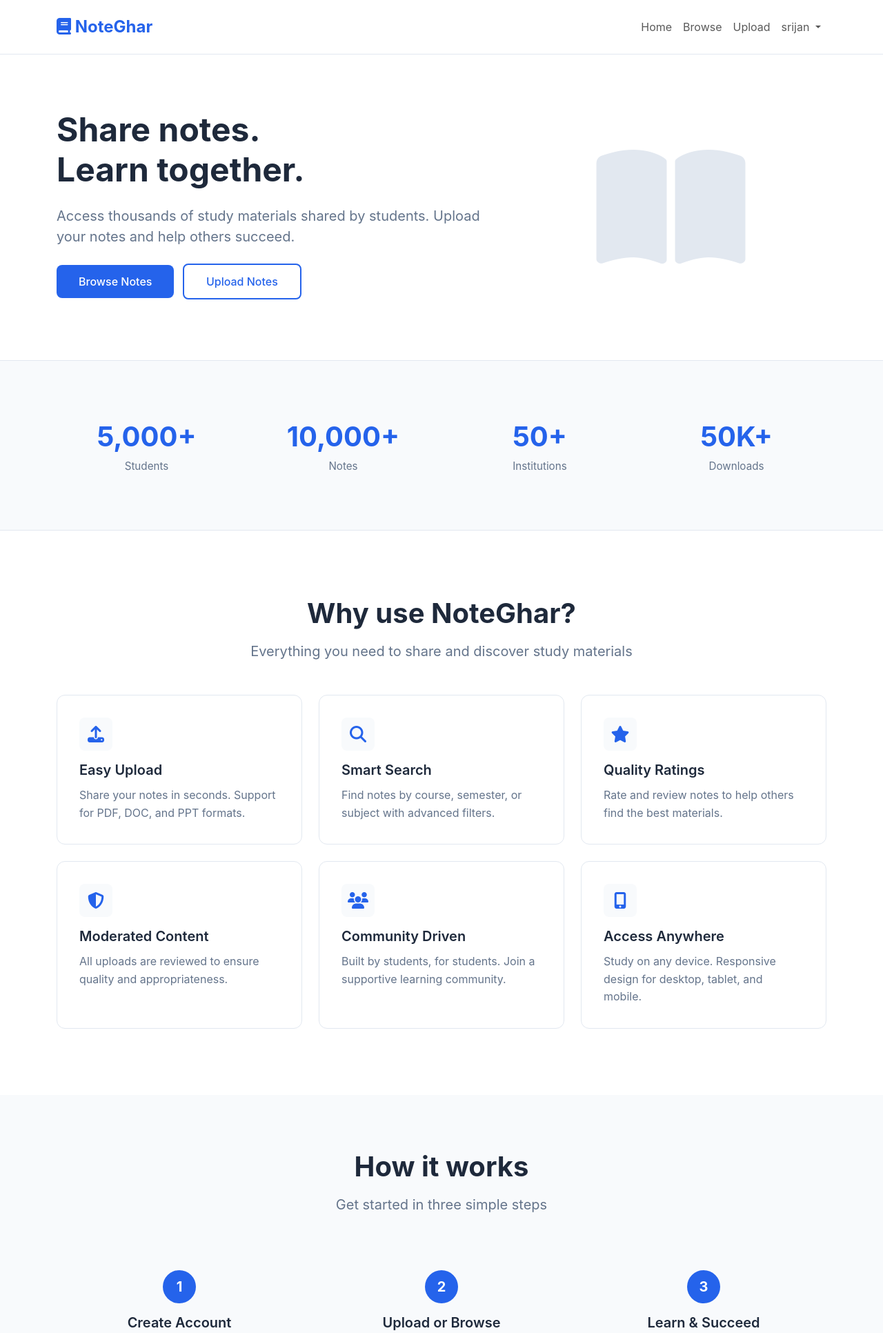
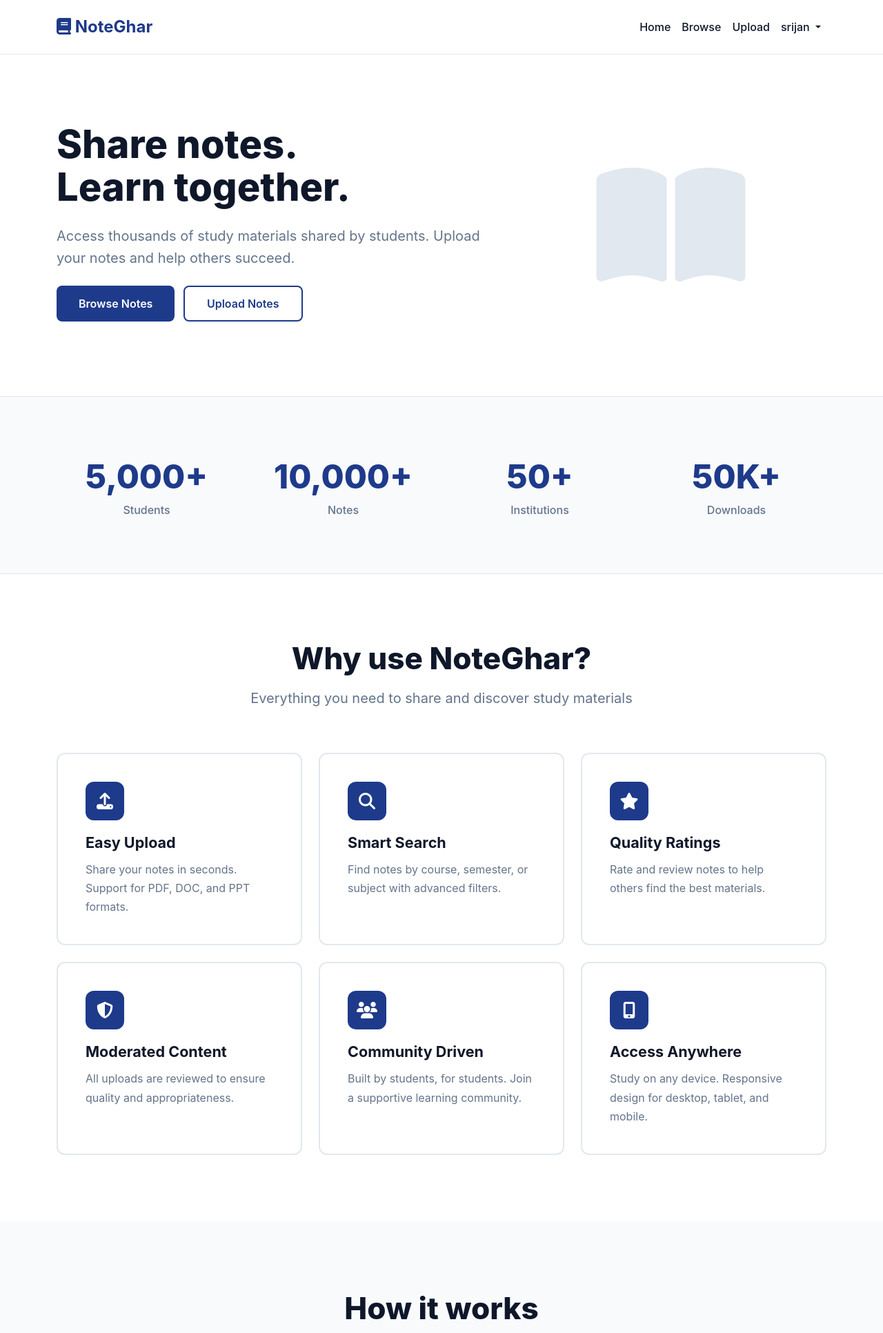
Before and after one commit to w4ib4/Noteghar, a Django app: page / in a window 1280 px wide. Shown: the top 1932 px of the page at 69% size. Run offline with Django 5.2, Linux system fonts and the light colour scheme; a user stored in the database is signed in; parts of the project's set-up code (start-up, migrations or seed data) failed here and were passed over.

Commit message:
Changed the colors of the landing page

```diff
--- a/core/templates/base.html
+++ b/core/templates/base.html
@@ -7,22 +7,28 @@
     <link href="https://cdn.jsdelivr.net/npm/bootstrap@5.3.0/dist/css/bootstrap.min.css" rel="stylesheet">
     <link rel="stylesheet" href="https://cdnjs.cloudflare.com/ajax/libs/font-awesome/6.4.0/css/all.min.css">
     <style>
-        /* Clean, minimal color scheme */
+        /* Modern color scheme for education platform */
         :root {
-            --primary: #2563eb;
-            --dark: #1e293b;
-            --light: #f8fafc;
-            --border: #e2e8f0;
+            --primary: #1E3A8A;        /* Deep Blue - trust & intelligence */
+            --primary-light: #2563EB;  /* Lighter blue for hover */
+            --secondary: #22C55E;      /* Soft Green - growth & success */
+            --accent: #F59E0B;         /* Warm Amber - energy */
+            --dark: #0f172a;           /* Dark text */
+            --light: #F8FAFC;          /* Light background */
+            --white: #FFFFFF;          /* Pure white */
+            --border: #E2E8F0;         /* Subtle borders */
+            --text-muted: #64748B;     /* Muted text */
         }
 
         body {
             font-family: -apple-system, BlinkMacSystemFont, 'Segoe UI', sans-serif;
             color: var(--dark);
+            background: var(--white);
         }
 
-        /* Simple navbar */
+        /* Navbar with deep blue */
         .navbar {
-            background: white;
+            background: var(--white);
             border-bottom: 1px solid var(--border);
             padding: 1rem 0;
         }
@@ -33,53 +39,83 @@
             color: var(--primary) !important;
         }
 
-        /* Clean hero section */
+        .nav-link {
+            color: var(--dark) !important;
+            font-weight: 500;
+        }
+
+        .nav-link:hover {
+            color: var(--primary) !important;
+        }
+
+        /* Hero section - clean white with blue accent */
         .hero {
-            background: white;
-            padding: 80px 0;
+            background: var(--white);
+            padding: 100px 0;
         }
 
         .hero h1 {
-            font-size: 3rem;
-            font-weight: 700;
+            font-size: 3.5rem;
+            font-weight: 800;
             color: var(--dark);
-            line-height: 1.2;
+            line-height: 1.1;
+        }
+
+        .hero h1 span {
+            color: var(--primary);
         }
 
         .hero p {
             font-size: 1.25rem;
-            color: #64748b;
+            color: var(--text-muted);
             margin: 1.5rem 0;
+            line-height: 1.6;
         }
 
-        /* Simple buttons */
+        /* Buttons - primary deep blue, secondary green */
         .btn-primary {
             background: var(--primary);
             border: none;
-            padding: 12px 32px;
-            font-weight: 500;
+            padding: 14px 32px;
+            font-weight: 600;
             border-radius: 8px;
+            color: var(--white);
+            transition: all 0.2s;
         }
 
         .btn-primary:hover {
-            background: #1d4ed8;
+            background: var(--primary-light);
+            transform: translateY(-1px);
+        }
+
+        .btn-success {
+            background: var(--secondary);
+            border: none;
+            padding: 14px 32px;
+            font-weight: 600;
+            border-radius: 8px;
+            color: var(--white);
+        }
+
+        .btn-success:hover {
+            background: #16A34A;
         }
 
         .btn-outline {
-            background: white;
+            background: transparent;
             border: 2px solid var(--primary);
             color: var(--primary);
             padding: 12px 32px;
-            font-weight: 500;
+            font-weight: 600;
             border-radius: 8px;
         }
 
         .btn-outline:hover {
             background: var(--primary);
-            color: white;
+            color: var(--white);
         }
 
-        /* Stats section */
+        /* Stats section - light background */
         .stats {
             background: var(--light);
             padding: 60px 0;
@@ -93,59 +129,63 @@
         }
 
         .stat-number {
-            font-size: 2.5rem;
-            font-weight: 700;
+            font-size: 3rem;
+            font-weight: 800;
             color: var(--primary);
             display: block;
         }
 
         .stat-label {
-            color: #64748b;
-            font-size: 0.95rem;
+            color: var(--text-muted);
+            font-size: 1rem;
+            font-weight: 500;
         }
 
-        /* Feature cards - minimal */
+        /* Feature cards - clean with blue accent on hover */
         .feature-card {
-            padding: 2rem;
-            background: white;
-            border: 1px solid var(--border);
+            padding: 2.5rem;
+            background: var(--white);
+            border: 2px solid var(--border);
             border-radius: 12px;
             height: 100%;
-            transition: border-color 0.2s;
+            transition: all 0.3s;
         }
 
         .feature-card:hover {
             border-color: var(--primary);
+            box-shadow: 0 4px 20px rgba(30, 58, 138, 0.1);
         }
 
         .feature-icon {
-            width: 48px;
-            height: 48px;
-            background: var(--light);
-            border-radius: 8px;
+            width: 56px;
+            height: 56px;
+            background: var(--primary);
+            border-radius: 12px;
             display: flex;
             align-items: center;
             justify-content: center;
-            color: var(--primary);
+            color: var(--white);
             font-size: 1.5rem;
-            margin-bottom: 1rem;
+            margin-bottom: 1.25rem;
         }
 
         .feature-card h3 {
-            font-size: 1.25rem;
-            font-weight: 600;
+            font-size: 1.35rem;
+            font-weight: 700;
             margin-bottom: 0.75rem;
+            color: var(--dark);
         }
 
         .feature-card p {
-            color: #64748b;
-            line-height: 1.6;
+            color: var(--text-muted);
+            line-height: 1.7;
             margin: 0;
         }
 
-        /* How it works - simple */
+        /* How it works - with green accents */
         .how-section {
-            padding: 80px 0;
+            padding: 100px 0;
+            background: var(--white);
         }
 
         .step {
@@ -154,80 +194,84 @@
         }
 
         .step-number {
-            width: 48px;
-            height: 48px;
-            background: var(--primary);
-            color: white;
+            width: 56px;
+            height: 56px;
+            background: var(--secondary);
+            color: var(--white);
             border-radius: 50%;
             display: flex;
             align-items: center;
             justify-content: center;
-            font-weight: 700;
-            font-size: 1.25rem;
-            margin: 0 auto 1rem;
+            font-weight: 800;
+            font-size: 1.5rem;
+            margin: 0 auto 1.25rem;
         }
 
         .step h3 {
-            font-size: 1.25rem;
-            font-weight: 600;
+            font-size: 1.35rem;
+            font-weight: 700;
             margin-bottom: 0.75rem;
+            color: var(--dark);
         }
 
         .step p {
-            color: #64748b;
+            color: var(--text-muted);
             margin: 0;
+            line-height: 1.6;
         }
 
-        /* CTA section */
+        /* CTA section - deep blue background */
         .cta-section {
             background: var(--primary);
-            color: white;
-            padding: 80px 0;
+            color: var(--white);
+            padding: 100px 0;
             text-align: center;
         }
 
         .cta-section h2 {
-            font-size: 2.5rem;
-            font-weight: 700;
+            font-size: 3rem;
+            font-weight: 800;
             margin-bottom: 1rem;
         }
 
         .cta-section p {
-            font-size: 1.25rem;
-            margin-bottom: 2rem;
-            opacity: 0.9;
+            font-size: 1.35rem;
+            margin-bottom: 2.5rem;
+            opacity: 0.95;
         }
 
         .btn-white {
-            background: white;
+            background: var(--white);
             color: var(--primary);
-            padding: 12px 32px;
+            padding: 14px 32px;
             border: none;
-            font-weight: 500;
+            font-weight: 600;
             border-radius: 8px;
         }
 
         .btn-white:hover {
             background: var(--light);
+            color: var(--primary);
         }
 
-        /* Footer */
+        /* Footer - clean */
         footer {
-            background: white;
+            background: var(--white);
             border-top: 1px solid var(--border);
-            padding: 40px 0 20px;
-            color: #64748b;
+            padding: 60px 0 30px;
+            color: var(--text-muted);
         }
 
         footer h5 {
             color: var(--dark);
-            font-weight: 600;
-            margin-bottom: 1rem;
+            font-weight: 700;
+            margin-bottom: 1.25rem;
         }
 
         footer a {
-            color: #64748b;
+            color: var(--text-muted);
             text-decoration: none;
+            transition: color 0.2s;
         }
 
         footer a:hover {
@@ -236,30 +280,83 @@
 
         /* Section titles */
         .section-title {
-            font-size: 2.5rem;
-            font-weight: 700;
+            font-size: 2.75rem;
+            font-weight: 800;
             margin-bottom: 1rem;
             text-align: center;
+            color: var(--dark);
         }
 
         .section-subtitle {
             font-size: 1.25rem;
-            color: #64748b;
+            color: var(--text-muted);
             text-align: center;
-            margin-bottom: 3rem;
+            margin-bottom: 4rem;
+        }
+
+        /* Alerts */
+        .alert-success {
+            background: #DCFCE7;
+            color: #166534;
+            border: 1px solid #BBF7D0;
+        }
+
+        .alert-danger {
+            background: #FEE2E2;
+            color: #991B1B;
+            border: 1px solid #FECACA;
+        }
+
+        .alert-warning {
+            background: #FEF3C7;
+            color: #92400E;
+            border: 1px solid #FDE68A;
+        }
+
+        .alert-info {
+            background: #DBEAFE;
+            color: #1E3A8A;
+            border: 1px solid #BFDBFE;
+        }
+
+        /* Badges */
+        .badge {
+            font-weight: 600;
+            padding: 6px 12px;
+            border-radius: 6px;
+        }
+
+        .badge.bg-danger {
+            background: #EF4444 !important;
+        }
+
+        .badge.bg-success {
+            background: var(--secondary) !important;
         }
 
         /* Mobile responsive */
         @media (max-width: 768px) {
+            .hero {
+                padding: 60px 0;
+            }
+
             .hero h1 {
+                font-size: 2.25rem;
+            }
+
+            .hero p {
+                font-size: 1.1rem;
+            }
+
+            .stat-number {
+                font-size: 2.25rem;
+            }
+
+            .section-title {
                 font-size: 2rem;
             }
 
-            .hero p {
-                font-size: 1rem;
-            }
-
-            .stat-number {
+            .cta-section h2 {
                 font-size: 2rem;
             }
         }
@@ -297,6 +394,7 @@
                                 <li><a class="dropdown-item" href="{% url 'notes:my_notes' %}">My Notes</a></li>
                                 {% if user.is_admin_user or user.is_moderator %}
                                     <li><hr class="dropdown-divider"></li>
+                                    <li><a class="dropdown-item" href="{% url 'admin:index' %}">Admin Panel</a></li>
                                 {% endif %}
                                 <li><hr class="dropdown-divider"></li>
                                 <li><a class="dropdown-item" href="{% url 'accounts:logout' %}">Logout</a></li>
```
